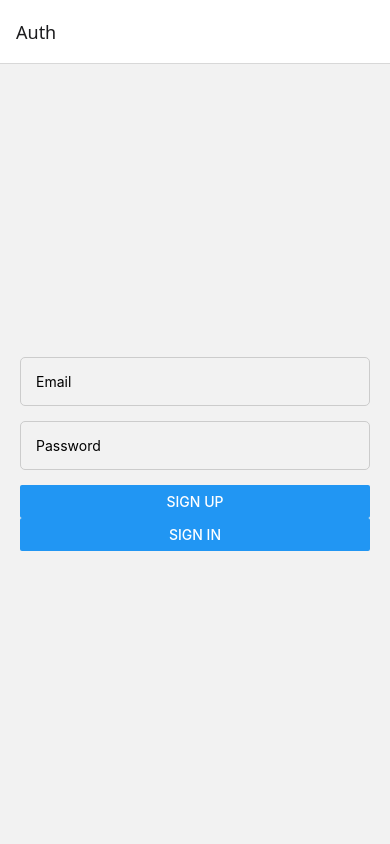
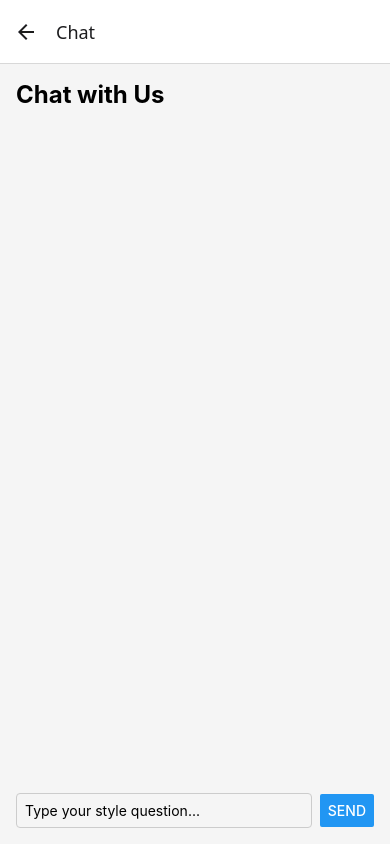
Before and after one commit to bidhan-skybase/Fashion-app, a React Native app: screen /Chat in a window 390 px wide. Built offline with nearby package versions, Linux system fonts and the light colour scheme.

Commit message:
feat: Add chatbot feature

```diff
--- a/App.tsx
+++ b/App.tsx
@@ -1,5 +1,5 @@
 import React, { useState, useEffect } from 'react';
-import { Text, View, ActivityIndicator } from 'react-native';
+import {Text, View, ActivityIndicator, TouchableOpacity} from 'react-native';
 import { NavigationContainer } from '@react-navigation/native';
 import { createNativeStackNavigator } from '@react-navigation/native-stack';
 import { supabase } from './utils/supabase';
@@ -10,6 +10,7 @@ import HomeScreen from './Home';
 import structuredClone from '@ungap/structured-clone';
 import RecommendationScreen from "./Recommendation";
 import Home from "./Home";
+import ChatScreen from "./ChatScreen";
 if (!global.structuredClone) global.structuredClone = structuredClone;
 
 const Stack = createNativeStackNavigator();
@@ -80,7 +81,25 @@ const App = () => {
             >
                 <Stack.Screen name="Auth" component={AuthScreen} />
                 <Stack.Screen name="ProfileSetup" component={ProfileSetupPage} />
-                <Stack.Screen name="Home" component={Home} />
+                <Stack.Screen name="Chat" component={ChatScreen} />
+                <Stack.Screen
+                    name="Home"
+                    component={Home}
+                    options={{
+                        title: 'Home',
+                        headerRight: () => (
+                            <TouchableOpacity
+                                onPress={() => {
+                                    console.log('Action pressed');
+                                     supabase.auth.signOut();
+                                }}
+                                style={{ marginRight: 0 }}
+                            >
+                                <Text style={{color:"#007AFF"}}>Sign Out</Text>
+                            </TouchableOpacity>
+                        ),
+                    }}
+                />
                 <Stack.Screen name="Recommendation" component={RecommendationScreen} />
             </Stack.Navigator>
         </NavigationContainer>
--- /dev/null
+++ b/ChatScreen.tsx
@@ -0,0 +1,166 @@
+import {View, Text, TextInput, Button, FlatList, StyleSheet} from 'react-native';
+import {supabase} from './utils/supabase';
+import {useEffect, useState} from 'react';
+import {useNavigation} from '@react-navigation/native';
+import {Session} from '@supabase/supabase-js';
+import {GoogleGenAI} from "@google/genai";
+
+// Define a type for chat messages
+interface ChatMessage {
+    id: number;
+    text: string;
+    isUser: boolean;
+}
+
+// Define a type for fashion profile
+interface FashionProfile {
+    style: string;
+    bio: string;
+    bottom_size: string;
+    top_size: string;
+    gender: string;
+    skin_tone: string;
+}
+
+const ChatScreen = () => {
+    const [messages, setMessages] = useState<ChatMessage[]>([]);
+    const [inputText, setInputText] = useState('');
+    const [fashionProfile, setFashionProfile] = useState<FashionProfile | null>(null);
+    const navigation = useNavigation();
+    const [session, setSession] = useState<Session | null>(null);
+
+    useEffect(() => {
+        // Get session once on mount
+        supabase.auth.getSession().then(({data: {session}}) => {
+            setSession(session);
+        });
+
+        // Listen to session changes (optional)
+        const {data: {subscription}} = supabase.auth.onAuthStateChange((_event, session) => {
+            setSession(session);
+        });
+
+        return () => {
+            subscription.unsubscribe();
+        };
+    }, []);
+    useEffect(() => {
+        const fetchProfile = async () => {
+            if (session?.user.id) {
+                const {data, error} = await supabase
+                    .from('profiles')
+                    .select('style, bio, bottom_size, top_size, gender, skin_tone')
+                    .eq('id', session.user.id)
+                    .single();
+                if (error) console.error('Failed to fetch profile:', error.message);
+                else setFashionProfile(data || null);
+            }
+        };
+        fetchProfile();
+    }, [session?.user.id]);
+
+    const handleSend =async () => {
+        if (!inputText.trim()) return;
+
+        const userMessage: ChatMessage = {id: Date.now(), text: inputText, isUser: true};
+        setMessages((prev) => [...prev, userMessage]);
+        setInputText('');
+
+        const prompt = "" +
+            `The user's major style is ${fashionProfile?.style}, their bottom size and top size is ${fashionProfile?.bottom_size} and ${fashionProfile?.top_size}. Their gender is ${fashionProfile?.gender} and their skin tone is ${fashionProfile?.skin_tone}. Based on the user input ${inputText} suggest them an outfit. Keep the response very very short.`
+        try {
+            const ai = new GoogleGenAI({
+                apiKey: "AIzaSyAPioEgdNBjVVS8br54PaGW4k1qLPmBtUk"
+            });
+
+
+            const response = await ai.models.generateContent({
+                model: "gemini-2.5-flash",
+                contents: prompt,
+            });
+            const recommendation = response.text;
+            const aiMessage: ChatMessage = {id: Date.now() + 1, text: recommendation, isUser: false};
+            setMessages((prev) => [...prev, aiMessage]);
+
+        }catch (error) {
+            console.error('Error generating recommendation:', error);
+        }
+
+    };
+
+    return (
+        <View style={styles.container}>
+            <Text style={styles.header}>Chat with Us</Text>
+            <FlatList
+                data={messages}
+                renderItem={({item}) => (
+                    <View style={item.isUser ? styles.userMessage : styles.aiMessage}>
+                        <Text style={styles.messageText}>{item.text}</Text>
+                    </View>
+                )}
+                keyExtractor={(item) => item.id.toString()}
+                style={styles.chatContainer}
+            />
+            <View style={styles.inputContainer}>
+                <TextInput
+                    style={styles.input}
+                    value={inputText}
+                    onChangeText={setInputText}
+                    placeholder="Type your style question..."
+                />
+                <Button title="Send" onPress={handleSend}/>
+            </View>
+        </View>
+    );
+};
+
+const styles = StyleSheet.create({
+    container: {
+        flex: 1,
+        padding: 16,
+        backgroundColor: '#f5f5f5',
+    },
+    header: {
+        fontSize: 24,
+        fontWeight: 'bold',
+        marginBottom: 16,
+    },
+    chatContainer: {
+        flex: 1,
+        marginBottom: 16,
+    },
+    userMessage: {
+        backgroundColor: '#007AFF',
+        padding: 12,
+        borderRadius: 8,
+        marginVertical: 4,
+        alignSelf: 'flex-end',
+        maxWidth: '70%',
+    },
+    aiMessage: {
+        backgroundColor: '#6a9abd',
+        padding: 12,
+        borderRadius: 8,
+        marginVertical: 4,
+        alignSelf: 'flex-start',
+        maxWidth: '70%',
+    },
+    messageText: {
+        color: '#fff',
+        fontSize: 16,
+    },
+    inputContainer: {
+        flexDirection: 'row',
+        alignItems: 'center',
+    },
+    input: {
+        flex: 1,
+        borderWidth: 1,
+        borderColor: '#ccc',
+        borderRadius: 4,
+        padding: 8,
+        marginRight: 8,
+    },
+});
+
+export default ChatScreen;
--- a/Home.tsx
+++ b/Home.tsx
@@ -1,8 +1,8 @@
-import { Button, ScrollView, Text, View, TouchableOpacity, StyleSheet } from 'react-native';
-import { supabase } from './utils/supabase';
-import { useEffect, useState } from 'react';
-import { Session } from '@supabase/supabase-js';
-import { useNavigation } from '@react-navigation/native';
+import {Button, ScrollView, Text, View, TouchableOpacity, StyleSheet} from 'react-native';
+import {supabase} from './utils/supabase';
+import {useEffect, useState} from 'react';
+import {Session} from '@supabase/supabase-js';
+import {useNavigation} from '@react-navigation/native';
 import RecommendationCard from "./components/RecommendationCard";
 import Recommendation from "./models/RecommendationModel";
 
@@ -17,7 +17,7 @@ const Home = () => {
         const fetchData = async () => {
             try {
                 setLoading(true);
-                const { data: { session }, error: sessionError } = await supabase.auth.getSession();
+                const {data: {session}, error: sessionError} = await supabase.auth.getSession();
                 if (sessionError) {
                     console.error('Failed to fetch session:', sessionError.message);
                     setUser(null);
@@ -29,7 +29,7 @@ const Home = () => {
                 setUser(session);
 
                 if (session?.user.id) {
-                    const { data, error } = await supabase
+                    const {data, error} = await supabase
                         .from('recommendations')
                         .select('*')
                         .eq('user_id', session.user.id);
@@ -57,7 +57,7 @@ const Home = () => {
     }, [navigation]);
 
     useEffect(() => {
-        const { data: authListener } = supabase.auth.onAuthStateChange((_event, newSession) => {
+        const {data: authListener} = supabase.auth.onAuthStateChange((_event, newSession) => {
             setUser(newSession);
             if (!newSession) {
                 navigation.navigate('Auth');
@@ -71,7 +71,7 @@ const Home = () => {
 
     const handleSignOut = async () => {
         try {
-            const { error } = await supabase.auth.signOut();
+            const {error} = await supabase.auth.signOut();
             if (error) {
                 console.error('Sign-out failed:', error.message);
             } else {
@@ -96,22 +96,25 @@ const Home = () => {
     return (
         <ScrollView style={styles.container}>
             <View>
-                <Text style={styles.header}>Home</Text>
                 {session ? (
                     <>
                         <Text style={styles.welcome}>Welcome, {session.user.email}</Text>
                         {recommendations.length > 0 ? (
                             recommendations.map((rec) => (
-                                <RecommendationCard key={rec.id} recommendation={rec} />
+                                <RecommendationCard key={rec.id} recommendation={rec}/>
                             ))
                         ) : (
                             <Text style={styles.noData}>No recommendations found.</Text>
                         )}
-                        <Button title="Sign out" onPress={handleSignOut} />
+
                     </>
                 ) : (
                     <Text style={styles.noData}>Not logged in.</Text>
                 )}
+
+                <Button title={"Chat with us"} onPress={()=>{
+                    navigation.navigate("Chat")
+                }}></Button>
             </View>
         </ScrollView>
     );
@@ -138,7 +141,7 @@ const styles = StyleSheet.create({
         padding: 16,
         marginBottom: 12,
         shadowColor: '#000',
-        shadowOffset: { width: 0, height: 2 },
+        shadowOffset: {width: 0, height: 2},
         shadowOpacity: 0.1,
         shadowRadius: 4,
         elevation: 3,
--- a/ProfileSetup.tsx
+++ b/ProfileSetup.tsx
@@ -23,6 +23,7 @@ interface ProfileData {
     bottomSize: string;
     bio: string;
     profile_completed: boolean;
+    style:string
 }
 
 interface User {
@@ -42,6 +43,7 @@ const ProfileScreen: React.FC = () => {
             bottomSize: '',
             bio: '',
             profile_completed: false,
+            style: '',
         });
 
         // Skin tone options
@@ -53,6 +55,13 @@ const ProfileScreen: React.FC = () => {
             'Tan',
             'Dark',
             'Deep',
+        ];
+
+        // Skin tone options
+        const styleOptions = [
+            "Minimal",
+            "Casual",
+            "Vintage"
         ];
 
         // Size options based on gender
@@ -87,7 +96,7 @@ const ProfileScreen: React.FC = () => {
                     .single();
 
                 if (error && error.code !== 'PGRST116') {
-                    console.error('Error loading profile:', error);
+                    // console.error('Error loading profile:', error);
                     return;
                 }
 
@@ -99,7 +108,8 @@ const ProfileScreen: React.FC = () => {
                         topSize: data.top_size || '',
                         bottomSize: data.bottom_size || '',
                         bio: data.bio || '',
-                        profile_completed: true
+                        profile_completed: true,
+                        style:data.style || '',
                     });
                 }
             } catch (error) {
@@ -134,6 +144,7 @@ const ProfileScreen: React.FC = () => {
                         bio: profile.bio,
                         profile_completed: profile.profile_completed,
                         updated_at: new Date().toISOString(),
+                        style:profile.style
 
                     });
 
@@ -163,6 +174,7 @@ The user profile is:
 - Skin Tone: ${profile.skinTone}
 - Top Size: ${profile.topSize}
 - Bottom Size: ${profile.bottomSize}
+- Style: ${profile.style}
 ${profile.bio ? `- Bio: ${profile.bio}` : ''}
 
 Suggest 1–2 outfit styles ideal for this profile. Recommend:
@@ -218,6 +230,7 @@ Keep it short, friendly, and practical for everyday or travel.
 // Sign out function
         const handleSignOut = async () => {
             await supabase.auth.signOut();
+            navigation.navigate("Auth")
         };
 
 // Reset sizes when gender changes
@@ -309,6 +322,31 @@ Keep it short, friendly, and practical for everyday or travel.
                             ))}
                         </View>
                     </View>
+
+                    {/*Style selection */}
+                    <View style={styles.inputGroup}>
+                        <Text style={styles.label}>Style </Text>
+                        <View style={styles.optionsGrid}>
+                            {styleOptions.map((style) => (
+                                <TouchableOpacity
+                                    key={style}
+                                    style={[
+                                        styles.optionButton,
+                                        profile.style === style && styles.optionButtonSelected
+                                    ]}
+                                    onPress={() => setProfile(prev => ({...prev, style: style}))}
+                                >
+                                    <Text style={[
+                                        styles.optionText,
+                                        profile.style === style && styles.optionTextSelected
+                                    ]}>
+                                        {style}
+                                    </Text>
+                                </TouchableOpacity>
+                            ))}
+                        </View>
+                    </View>
+
 
                     {/* Size Selection - Only show if gender is selected */}
                     {profile.gender && (
--- a/Recommendation.tsx
+++ b/Recommendation.tsx
@@ -98,10 +98,7 @@ const RecommendationScreen = () => {
                     </Text>
                 )}
             </View>
-            <Button
-                title="Go Back"
-                onPress={() => navigation.goBack()}
-            />
+
         </View>
             </ScrollView>
     );
```
